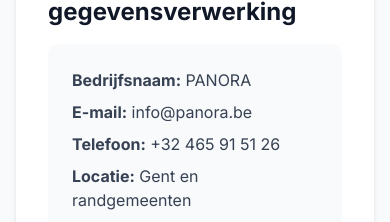
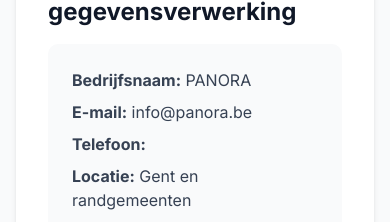
Before and after one commit to omerakdz/Panora, a Next.js app: page /privacy in a window 390 px wide. Shown: the part 931-1153 px from the top of the page. Built offline with nearby package versions, Linux system fonts and the light colour scheme.

Commit message:
changed phone number gdpr pages

```diff
--- a/app/cookies/page.tsx
+++ b/app/cookies/page.tsx
@@ -1,6 +1,7 @@
 import Link from "next/link";
 import { ArrowLeft } from "lucide-react";
 import CookieSettingsButton from "@/components/CookieSettingsButton";
+import { CONTACT } from "@/lib/constants";
 
 export const metadata = {
     title: "Cookiebeleid - PANORA",
@@ -369,7 +370,7 @@
                         </p>
                         <div className="bg-gradient-to-r from-[#044D8E] to-[#0F61AC] text-white p-6 rounded-lg">
                             <p className="mb-2"><strong>E-mail:</strong> info@panora.be</p>
-                            <p className="mb-2"><strong>Telefoon:</strong> +32 465 91 51 26</p>
+                            <p className="mb-2"><strong>Telefoon:</strong> {CONTACT.phoneDisplay}</p>
                             <p><strong>Website:</strong> www.panora.be</p>
                         </div>
                     </section>
--- a/app/privacy/page.tsx
+++ b/app/privacy/page.tsx
@@ -1,5 +1,6 @@
 import Link from "next/link";
 import { ArrowLeft } from "lucide-react";
+import { CONTACT } from "@/lib/constants";
 
 export const metadata = {
     title: "Privacybeleid - PANORA",
@@ -52,7 +53,7 @@
                         <div className="bg-gray-50 p-6 rounded-lg">
                             <p className="text-gray-700 mb-2"><strong>Bedrijfsnaam:</strong> PANORA</p>
                             <p className="text-gray-700 mb-2"><strong>E-mail:</strong> info@panora.be</p>
-                            <p className="text-gray-700 mb-2"><strong>Telefoon:</strong> +32 465 91 51 26</p>
+                            <p className="text-gray-700 mb-2"><strong>Telefoon:</strong> {CONTACT.phoneDisplay}</p>
                             <p className="text-gray-700"><strong>Locatie:</strong> Gent en randgemeenten</p>
                         </div>
                     </section>
--- a/app/terms/page.tsx
+++ b/app/terms/page.tsx
@@ -1,5 +1,6 @@
 import Link from "next/link";
 import { ArrowLeft } from "lucide-react";
+import { CONTACT } from "@/lib/constants";
 
 export const metadata = {
     title: "Algemene Voorwaarden - PANORA",
@@ -292,7 +293,7 @@
                         <div className="bg-gradient-to-r from-[#044D8E] to-[#0F61AC] text-white p-6 rounded-lg">
                             <p className="mb-2"><strong>PANORA</strong></p>
                             <p className="mb-2"><strong>E-mail:</strong> info@panora.be</p>
-                            <p className="mb-2"><strong>Telefoon:</strong> +32 465 91 51 26</p>
+                            <p className="mb-2"><strong>Telefoon:</strong> {CONTACT.phoneDisplay}</p>
                             <p><strong>Website:</strong> www.panora.be</p>
                         </div>
                     </section>
```
